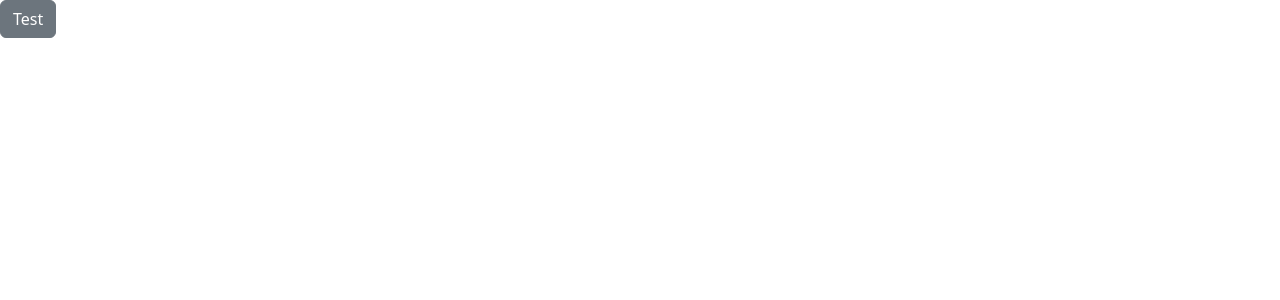
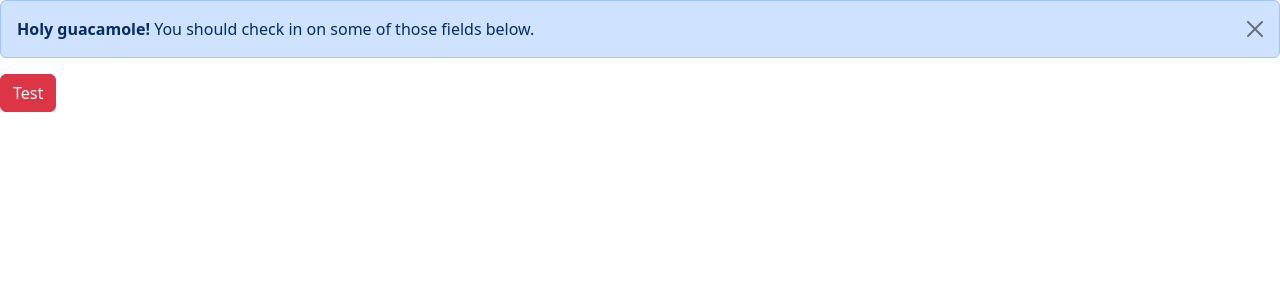
Before and after one commit to chuckmiller-code/react-tutorial-for-beginners, a React (Vite) app: page / in a window 1280 px wide. Both pictures are taken after a click on the button "Test". Shown: the top 300 px of the page. Built offline with nearby package versions, Linux system fonts and the light colour scheme.

Commit message:
Fifth commit

```diff
--- a/src/App.tsx
+++ b/src/App.tsx
@@ -1,5 +1,6 @@
 // import ListGroup from "./components/ListGroup";
 import Alert from "./components/Alert";
+import AlertBanner from "./components/AlertBanner";
 import Button from "./components/Button";
 import ButtonTwo from "./components/ButtonTwo";
 
@@ -7,13 +8,13 @@ function App() {
 
   return (
     <>
-        <ButtonTwo>Test</ButtonTwo>
+      <Button onClick={() => console.log('Clicked')} color='danger'>Test</Button>
     </>
   )
 
     // return (
     //   <>
-  //     <Button onClick={() => console.log('Clicked')} color='danger'>Test</Button>
+    //     <ButtonTwo>Test</ButtonTwo>
     //   </>
     // )
 
--- /dev/null
+++ b/src/components/AlertBanner.tsx
@@ -0,0 +1,18 @@
+import React from 'react'
+
+interface Props {
+    dismissAlert: () => void;
+}
+
+function AlertBanner({dismissAlert}: Props) {
+
+
+  return (
+    <div className="alert alert-primary alert-dismissible fade show" role="alert">
+        <strong>Holy guacamole!</strong> You should check in on some of those fields below.
+        <button type="button" className="btn-close" data-bs-dismiss="alert" aria-label="Close" onClick={dismissAlert}></button>
+    </div>
+  )
+}
+
+export default AlertBanner
--- a/src/components/Button.tsx
+++ b/src/components/Button.tsx
@@ -1,15 +1,33 @@
 import { ReactNode } from "react";
+import AlertBanner from "./AlertBanner";
+import { useState } from "react";
 
 interface Props {
-    children: ReactNode;
-    color?: 'primary' | 'secondary' | 'danger';
-    onClick: () => void;
+  children: ReactNode;
+  color?: "primary" | "secondary" | "danger";
+  onClick: () => void;
 }
 
-function Button({children, color='primary', onClick}: Props) {
+function Button({ children, color = "primary", onClick }: Props) {
+    const [visibility, setVisibility] = useState(false);
+
+    const handleClick = () => {
+        setVisibility(true);
+        onClick();
+    }
+
+    const handleDismiss = () => {
+        setVisibility(false);
+    }
+
   return (
-    <button type="button" className={"btn btn-" + color} onClick={onClick}>{children}</button>
+    <>
+        {visibility === true && <AlertBanner dismissAlert={handleDismiss}/>}
+        <button type="button" className={"btn btn-" + color} onClick={handleClick}>
+        {children}
+        </button>
+    </>
   );
 }
 
-export default Button
+export default Button;
```
Lines whose indentation alone changed are shown as unchanged.
